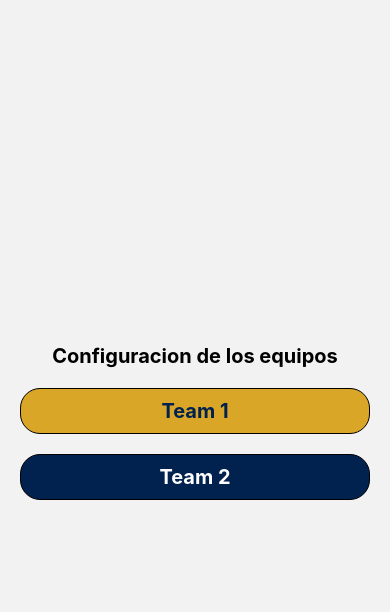
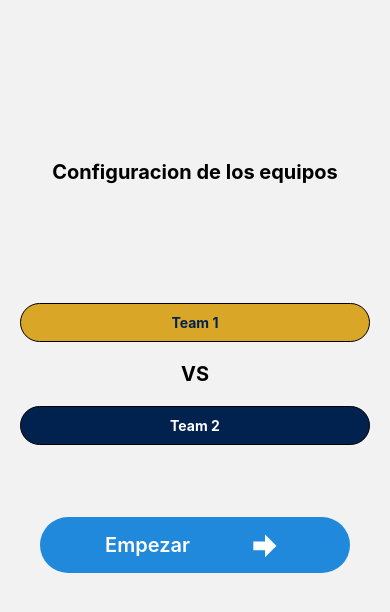
Before and after one commit to JhonFDev/UltimateTracker, a React Native app: screen /setupmatch in a window 390 px wide. Both pictures are taken after a click on the button "Torneo". Shown: the top 612 px of the page. Built offline with nearby package versions, Linux system fonts and the light colour scheme.

Commit message:
added button to start tournamentscreen, fix navigation

```diff
--- a/components/Buttonx.js
+++ b/components/Buttonx.js
@@ -2,10 +2,10 @@ import { StyleSheet, Text, TouchableOpacity, View } from 'react-native'
 import React from 'react'
 
 export default function Buttonx(props) {
-    const {onpress, text, color, backgroundcolor, size} = props
+    const {onpress, text, color, backgroundcolor, fontsize} = props
   return (
     <TouchableOpacity style={{...styles.btnx, backgroundColor : backgroundcolor}} onPress={onpress} >
-      <Text style={{...styles.txtbtnx, color: color, fontSize:size}}>{text}</Text>
+      <Text style={{...styles.txtbtnx, color: color, fontSize:fontsize}}>{text}</Text>
     </TouchableOpacity>
   )
 }
--- a/components/tournament/SetupTeams.js
+++ /dev/null
@@ -1,22 +0,0 @@
-import { StyleSheet, Text, View } from "react-native";
-import React from "react";
-import Buttonx from "../Buttonx";
-import { useNavigation } from "@react-navigation/native";
-
-export default function SetupTeams() {
-  const navigation = useNavigation();
-  return (
-    <View style={{ width:350}}>
-      <Buttonx
-        text="Team 1"
-        onpress={() => navigation.navigate("lineups")}
-        backgroundcolor="#d9a627"
-        color="#01214e"
-        size={20}
-      />
-      <Buttonx text="Team 2" backgroundcolor="#01214e" color="white" size={20}/>
-    </View>
-  );
-}
-
-const styles = StyleSheet.create({});
--- /dev/null
+++ b/components/tournament/setupmatchlineups/SetupTeams.js
@@ -0,0 +1,64 @@
+import { StyleSheet, Text, View } from "react-native";
+import React from "react";
+import Buttonx from "../../Buttonx";
+import { useNavigation } from "@react-navigation/native";
+import { Button, Icon } from "@rneui/themed";
+
+export default function SetupTeams() {
+  const navigation = useNavigation();
+  return (
+    <View style={{ width: 350, height: 500, justifyContent: "center" }}>
+      <Buttonx
+        text="Team 1"
+        onpress={() => navigation.navigate("lineups")}
+        backgroundcolor="#d9a627"
+        color="#01214e"
+        size={20}
+      />
+      <Text
+        style={{
+          fontSize: 20,
+          fontWeight: "bold",
+          textAlign: "center",
+          marginTop: 20,
+        }}
+      >
+        VS
+      </Text>
+      <Buttonx
+        text="Team 2"
+        backgroundcolor="#01214e"
+        color="white"
+        size={20}
+      />
+
+      <View
+        style={{ margin: 20, height: 100, justifyContent: "center", top: 30 }}
+      >
+        <Button
+          icon={
+            <Icon
+              name="arrow-right-bold"
+              type="material-community"
+              size={35}
+              color={"white"}
+              style={{
+                justifyContent: "center",
+                alignItems: "center",
+                width: 40,
+                height: 40,
+              }}
+            />
+          }
+          title={"Empezar"}
+          titleStyle={{ fontSize: 20, fontWeight: "600" }}
+          containerStyle={{ borderRadius: 40 }}
+          buttonStyle={{ display: "flex", justifyContent: "space-evenly" }}
+          iconRight
+        />
+      </View>
+    </View>
+  );
+}
+
+const styles = StyleSheet.create({});
--- a/screens/match/LineUpsScreen.js
+++ b/screens/match/LineUpsScreen.js
@@ -6,8 +6,8 @@ import {
   useWindowDimensions,
 } from "react-native";
 import React from "react";
-import SetupLineUps from "../../components/tournament/SetupLineUps";
 import { Button, Icon, Input } from "@rneui/themed";
+import SetupLineUps from "../../components/tournament/setupmatchlineups/SetupLineUps";
 
 export default function LineUpsScreen() {
   return (
--- a/screens/match/SetupMachscreen.js
+++ b/screens/match/SetupMachscreen.js
@@ -1,6 +1,6 @@
 import { StyleSheet, Text, View } from "react-native";
 import React from "react";
-import SetupTeams from "../../components/tournament/SetupTeams";
+import SetupTeams from "../../components/tournament/setupmatchlineups/SetupTeams";
 
 export default function SetupMatchScreen() {
   return (
```
Also changed, not shown: components/tournament/setupmatchlineups/SetupLineUps.js (renamed from components/tournament/SetupLineUps.js).
